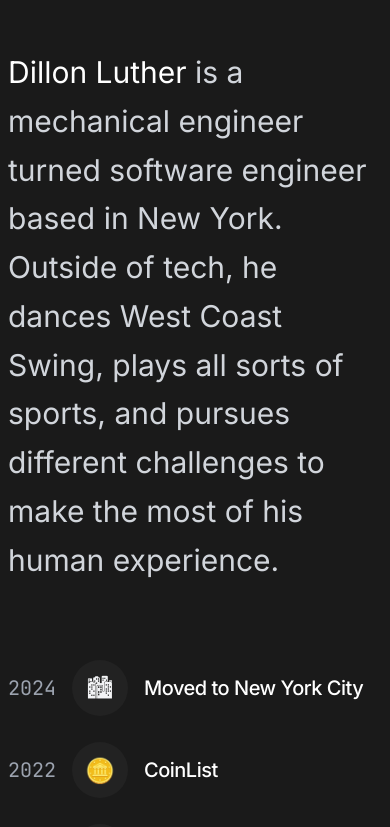
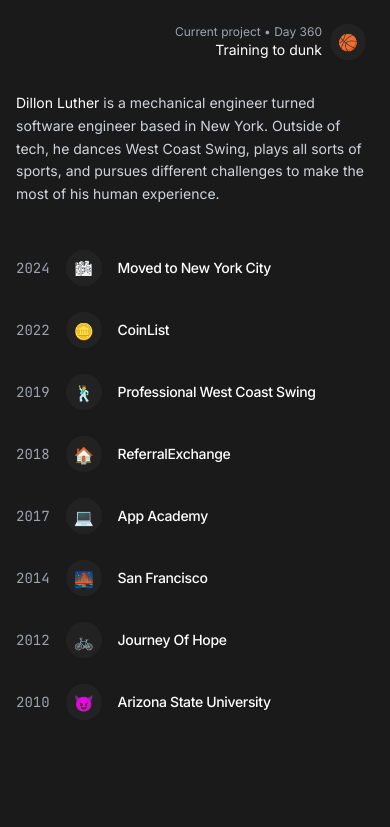
Before and after one commit to dtluther/dtluther.github.io, a React (Vite) app: page / in a window 390 px wide. Shown: the top 827 px of the page. Built offline with nearby package versions, Linux system fonts and the light colour scheme.

Commit message:
Improve mobile responsiveness: smaller text, better spacing, and header adjustments

```diff
--- a/src/pages/Home.tsx
+++ b/src/pages/Home.tsx
@@ -11,12 +11,12 @@ interface TimelineEvent {
 const TimelineEvent: FC<TimelineEvent> = ({ year, icon, title, linkUrl }) => {
   const content = (
     <div className={`group -ml-3 flex items-center gap-4 rounded-lg p-3 ${linkUrl ? 'transition-colors hover:bg-[#222]' : ''}`}>
-      <time className="font-mono text-xl text-gray-400">{year}</time>
-      <div className={`flex h-14 w-14 items-center justify-center rounded-full bg-[#222] ${linkUrl ? 'group-hover:bg-[#282828]' : ''}`}>
-        <span className="inline-block translate-y-[1px] text-2xl leading-none">{icon}</span>
+      <time className="font-mono text-sm md:text-xl text-gray-400">{year}</time>
+      <div className={`flex h-9 w-9 md:h-14 md:w-14 items-center justify-center rounded-full bg-[#222] ${linkUrl ? 'group-hover:bg-[#282828]' : ''}`}>
+        <span className="inline-block translate-y-[1px] text-base md:text-2xl leading-none">{icon}</span>
       </div>
       <div className="flex-1">
-        <h3 className={`text-xl font-medium text-white ${linkUrl ? 'group-hover:text-[#c5b4e8]' : ''}`}>{title}</h3>
+        <h3 className={`text-sm md:text-xl font-medium text-white ${linkUrl ? 'group-hover:text-[#c5b4e8]' : ''}`}>{title}</h3>
       </div>
     </div>
   );
@@ -45,11 +45,11 @@ const CurrentProject: FC<CurrentProjectProps> = ({ startDate, title, icon }) =>
   return (
     <div className="flex items-center gap-2">
       <div className="text-right">
-        <p className="text-sm text-gray-400">Current project • Day {daysSince}</p>
-        <p className="text-xl text-white">{title}</p>
+        <p className="text-xs md:text-sm text-gray-400">Current project • Day {daysSince}</p>
+        <p className="text-sm md:text-xl text-white">{title}</p>
       </div>
-      <div className="flex h-12 w-12 items-center justify-center rounded-full bg-[#222]">
-        <span className="inline-flex items-center justify-center text-2xl leading-none">{icon}</span>
+      <div className="flex h-9 w-9 md:h-12 md:w-12 items-center justify-center rounded-full bg-[#222]">
+        <span className="inline-flex items-center justify-center text-base md:text-2xl leading-none">{icon}</span>
       </div>
     </div>
   );
@@ -104,15 +104,12 @@ const timelineEvents: TimelineEvent[] = [
 
 // Main component
 const HomePage: FC = () => {
-  const isHeaderVisible = false;
-  const HEADER_WIDTH = 220; // px
-  const HEADER_CONTENT_GAP = 12; // px
+  const isHeaderVisible = true;
+  const HEADER_WIDTH = 232; // px (includes content gap)
 
-  const containerClasses = `mx-auto ${isHeaderVisible ? 'max-w-7xl' : 'max-w-4xl'} px-2`;
-  const mainClasses = isHeaderVisible ? 'pt-36' : 'pt-12';
-  const mainStyles = isHeaderVisible
-    ? { maxWidth: `calc(100% - ${HEADER_WIDTH + HEADER_CONTENT_GAP}px)` }
-    : undefined;
+  const containerClasses = `mx-auto ${isHeaderVisible ? 'max-w-7xl' : 'max-w-4xl'} px-4`;
+  const mainClasses = isHeaderVisible ? 'pt-2 md:pt-36' : 'pt-6 md:pt-24';
+  const mainWidthClass = isHeaderVisible ? `md:max-w-[calc(100%-${HEADER_WIDTH}px)]` : '';
 
   return (
     <div className={containerClasses}>
@@ -120,7 +117,7 @@ const HomePage: FC = () => {
         <Header />
       )}
 
-      <main className={mainClasses} style={mainStyles}>
+      <main className={`${mainClasses} ${mainWidthClass} pb-8`}>
         <Introduction />
         <Timeline events={timelineEvents} />
       </main>
@@ -131,9 +128,9 @@ const HomePage: FC = () => {
 };
 
 const Header: FC = () => (
-  <header className="fixed top-0 right-0 left-0 z-10">
+  <header className="relative md:fixed top-0 right-0 left-0 z-10">
     <div className="mx-auto max-w-7xl px-2">
-      <div className="flex justify-end py-12">
+      <div className="flex justify-end py-6 md:py-12">
         <CurrentProject
           startDate={new Date('2024-01-01')}
           title="Training to dunk"
@@ -145,8 +142,8 @@ const Header: FC = () => (
 );
 
 const Introduction: FC = () => (
-  <div className="mb-16">
-    <p className="text-3xl text-gray-300 leading-relaxed">
+  <div className="mb-8">
+    <p className="text-sm md:text-3xl text-gray-300 leading-relaxed">
       <span className="text-white">Dillon Luther</span> is a mechanical engineer turned software engineer based in New York.
       Outside of tech, he dances West Coast Swing, plays all sorts of sports, and pursues different challenges to make the most of his human experience.
     </p>
```
